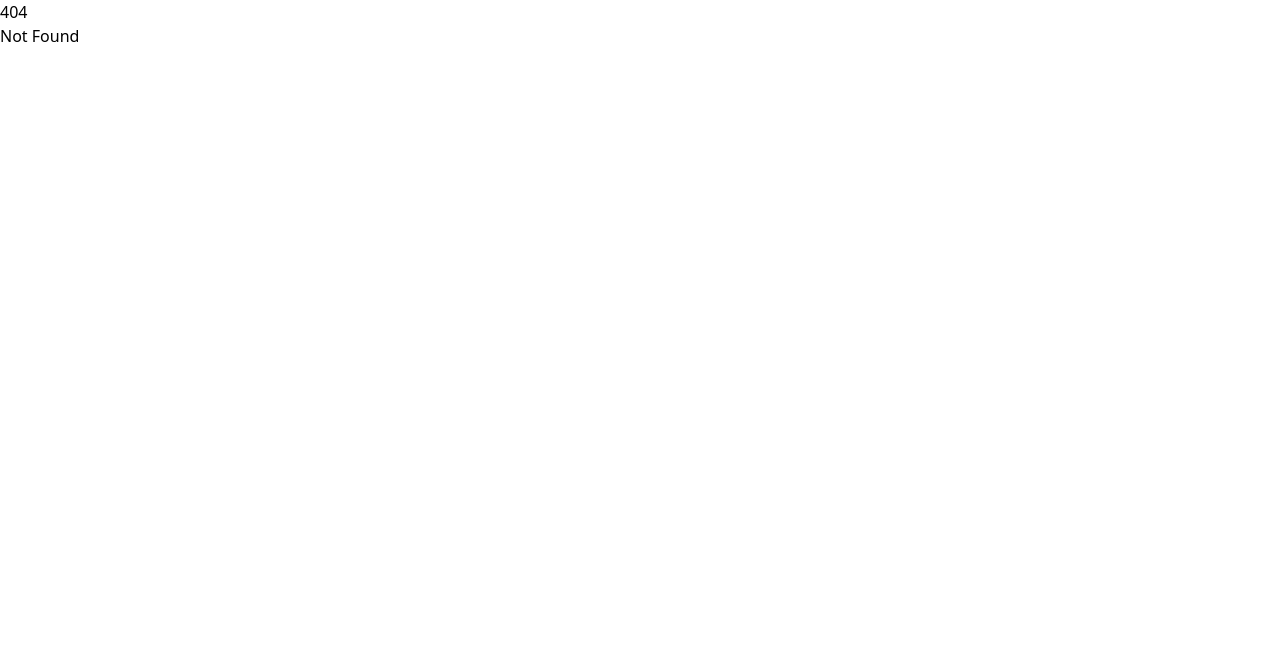
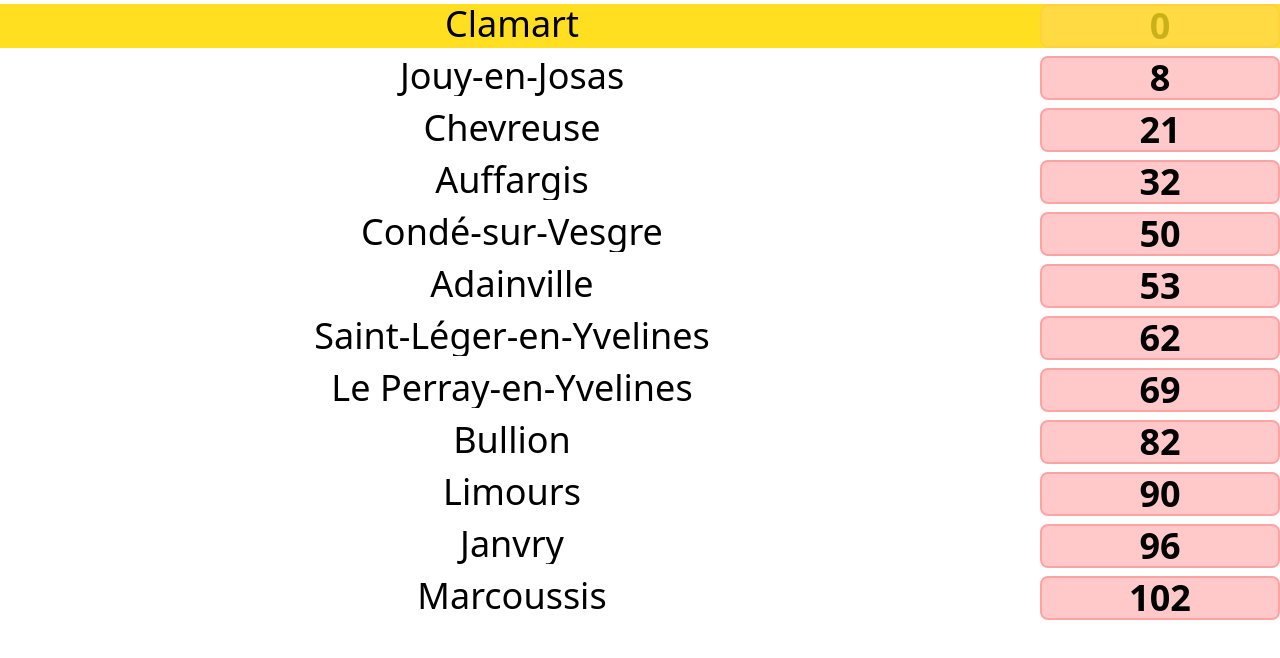
Before and after one commit to cdugeai/designs-sample, a SvelteKit app: page /roadbook in a window 1280 px wide. Before the commit this address had no page. Shown: the top 658 px of the page. Built offline with nearby package versions, Linux system fonts and the light colour scheme.

Commit message:
feat: 🌟 Add roadbook

```diff
--- /dev/null
+++ b/src/routes/roadbook/+page.svelte
@@ -0,0 +1,112 @@
+<script lang="ts">
+
+	const title: string = 'Roadbook';
+
+	interface Checkpoint {
+		name: string;
+		distance_from_start: number;
+	}
+
+	const checkpoints: Array<Checkpoint> = [
+		{ name: 'Clamart', distance_from_start: 0 },
+		{ name: 'Jouy-en-Josas', distance_from_start: 8 },
+		{ name: 'Chevreuse', distance_from_start: 21 },
+		{ name: 'Auffargis', distance_from_start: 32 },
+		{ name: 'Condé-sur-Vesgre', distance_from_start: 50 },
+		{ name: 'Adainville', distance_from_start: 53 },
+		{ name: 'Saint-Léger-en-Yvelines', distance_from_start: 62 },
+		{ name: 'Le Perray-en-Yvelines', distance_from_start: 69 },
+		{ name: 'Bullion', distance_from_start: 82 },
+		{ name: 'Limours', distance_from_start: 90 },
+		{ name: 'Janvry', distance_from_start: 96 },
+		{ name: 'Marcoussis', distance_from_start: 102 },
+	];
+
+
+	let current_km: number = $state(0);
+
+	let past_checkpoints: Array<Checkpoint> = $derived(
+		checkpoints.filter((e) => e.distance_from_start < current_km)
+	);
+
+	let current_checkpoint: Checkpoint = $derived(
+		checkpoints.find((e) => e.distance_from_start == current_km)
+	);
+
+	let remaining_checkpoints: Array<Checkpoint> = $derived(
+		checkpoints.filter((e) => e.distance_from_start > current_km)
+	);
+
+	function getFullCircles(n_km: number, n_circles_total: number): string {
+		let n_full_circles: number = Math.max(
+			Math.min(Math.floor(n_km / n_circles_total), n_circles_total),
+			0
+		);
+		return '🔴'.repeat(n_full_circles);
+	}
+
+	function getEmptyCircles(n_km: number, n_circles_total: number): string {
+		let n_full_circles = getFullCircles(n_km, n_circles_total).length / 2;
+		let n_empty_circles: number = n_circles_total - n_full_circles;
+		return '⭕'.repeat(n_empty_circles);
+	}
+
+	function set_current_km(new_km_value: number): void {
+		current_km = new_km_value;
+	}
+</script>
+
+
+{#snippet roadbookCurrentPosition()}
+	<div class="flex text-center">
+		<p class="grow bg-yellow-300 text-2xl">{current_checkpoint.name}: {current_km} km</p>
+	</div>
+{/snippet}
+
+{#snippet roadbookItem(city, distance_km, est_passe, is_current)}
+	<button
+		class="my-1 flex justify-start text-center"
+		class:est-passe={est_passe}
+		class:bg-yellow-300={is_current}
+		onclick={() => set_current_km(distance_km + current_km)}
+	>
+		<p class="w-4/5 text-4xl text-nowrap overflow-ellipsis overflow-hidden mr-4 ">{city}</p>
+		<div class="flex justify-start">
+			<!--			<p class=" text-2xl">{getFullCircles(distance_km, 5)}</p>-->
+			<!--			<p class="text-2xl">{getEmptyCircles(distance_km, 5)}</p>-->
+		</div>
+		<p
+			class:opacity-20={is_current}
+			class="grow rounded-lg border-2 border-solid border-red-300 bg-red-200 text-4xl font-bold">
+			{distance_km}
+		</p>
+	</button>
+{/snippet}
+
+<div class="container-roadbook">
+	{#each past_checkpoints as ch}
+		{@render roadbookItem(ch.name, ch.distance_from_start - current_km, true, false)}
+	{/each}
+	{@render roadbookItem(current_checkpoint.name, 0, false, true)}
+	<!--{@render roadbookCurrentPosition()}-->
+	{#each remaining_checkpoints as ch}
+		{@render roadbookItem(ch.name, ch.distance_from_start - current_km, false, false)}
+	{/each}
+</div>
+
+<style>
+    .container-roadbook {
+        display: flex;
+        flex-direction: column;
+    }
+
+    p {
+        margin-top: 0;
+        margin-bottom: 0;
+    }
+
+    .est-passe {
+        color: #5e5e5e;
+        opacity: 0.2;
+    }
+</style>
```
